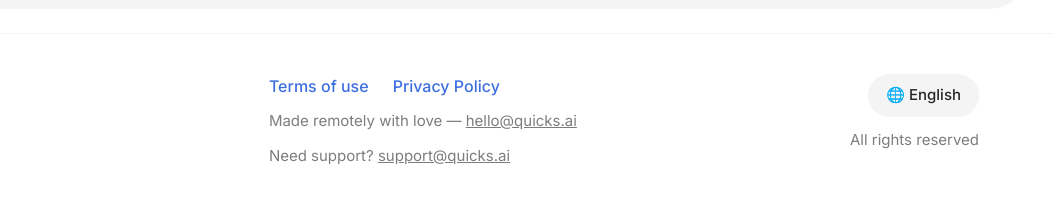
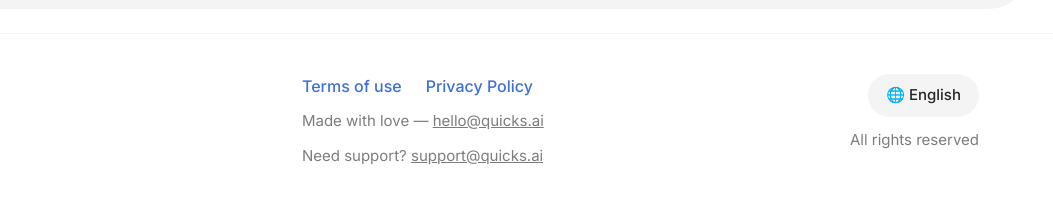
Before and after one commit to andneiman/quicksai, a plain HTML site: page index.html in a window 1280 px wide. Shown: the part 3160-3363 px from the top of the page, 227-1280 px from the left. Drawn offline with Linux system fonts and the light colour scheme; a web font is replaced by a local one.

Commit message:
Footer: drop 'remotely'

```diff
--- a/index.html
+++ b/index.html
@@ -231,7 +231,7 @@
           <a href="terms.html">Terms of use</a>
           <a href="privacy.html">Privacy Policy</a>
         </nav>
-        <p>Made remotely with love — <a href="mailto:hello@quicks.ai">hello@quicks.ai</a></p>
+        <p>Made with love — <a href="mailto:hello@quicks.ai">hello@quicks.ai</a></p>
         <p>Need support? <a href="mailto:support@quicks.ai">support@quicks.ai</a></p>
       </div>
       <div class="footer-right">
```
Also changed, not shown: privacy.html (+1 -1 lines), terms.html (+1 -1 lines).
